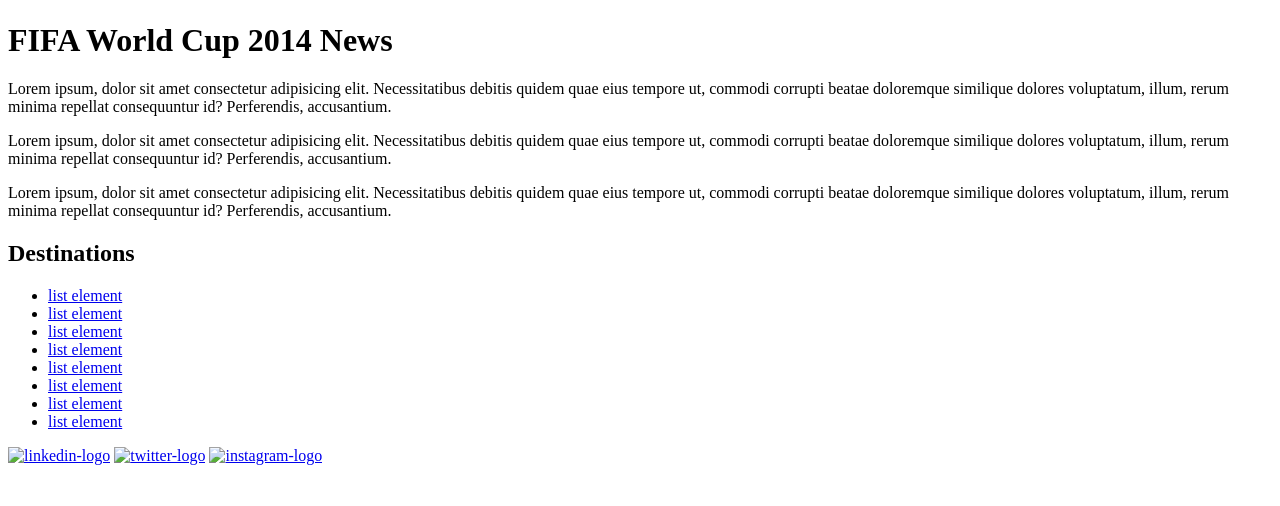
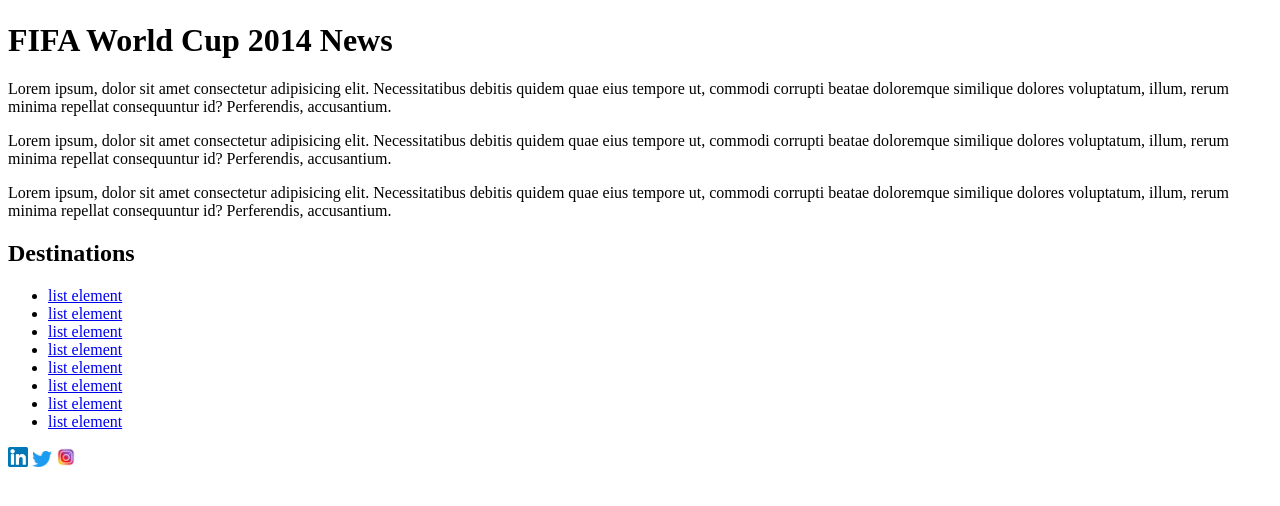
Before and after one commit to AnubhavRaj980/CSS_Task1, a plain HTML site: page index.html in a window 1280 px wide. Shown: the part 274-780 px from the top of the page. Drawn offline with Linux system fonts and the light colour scheme.

Commit message:
Update index.html

```diff
--- a/index.html
+++ b/index.html
@@ -25,8 +25,8 @@
         <li><a href="#">list element</a></li>
         <li><a href="#">list element</a></li>
     </ul>
-    <a href="https://in.linkedin.com/" target="_blank"><img src="../../../img/linkedin-logo.png" alt="linkedin-logo" class="logo"></a>
-    <a href="https://twitter.com/login" target="_blank"><img src="../../../img/twitter-logo.png" alt="twitter-logo" class="logo"></a>
-    <a href="https://www.instagram.com/" target="_blank"><img src="../../../img/instagram-logo.jpeg" alt="instagram-logo" class="logo"></a>
+    <a href="https://in.linkedin.com/" target="_blank"><img src="linkedin-logo.png" alt="linkedin-logo" class="logo"></a>
+    <a href="https://twitter.com/login" target="_blank"><img src="twitter-logo.png" alt="twitter-logo" class="logo"></a>
+    <a href="https://www.instagram.com/" target="_blank"><img src="instagram-logo.jpeg" alt="instagram-logo" class="logo"></a>
 </body>
 </html>
```
